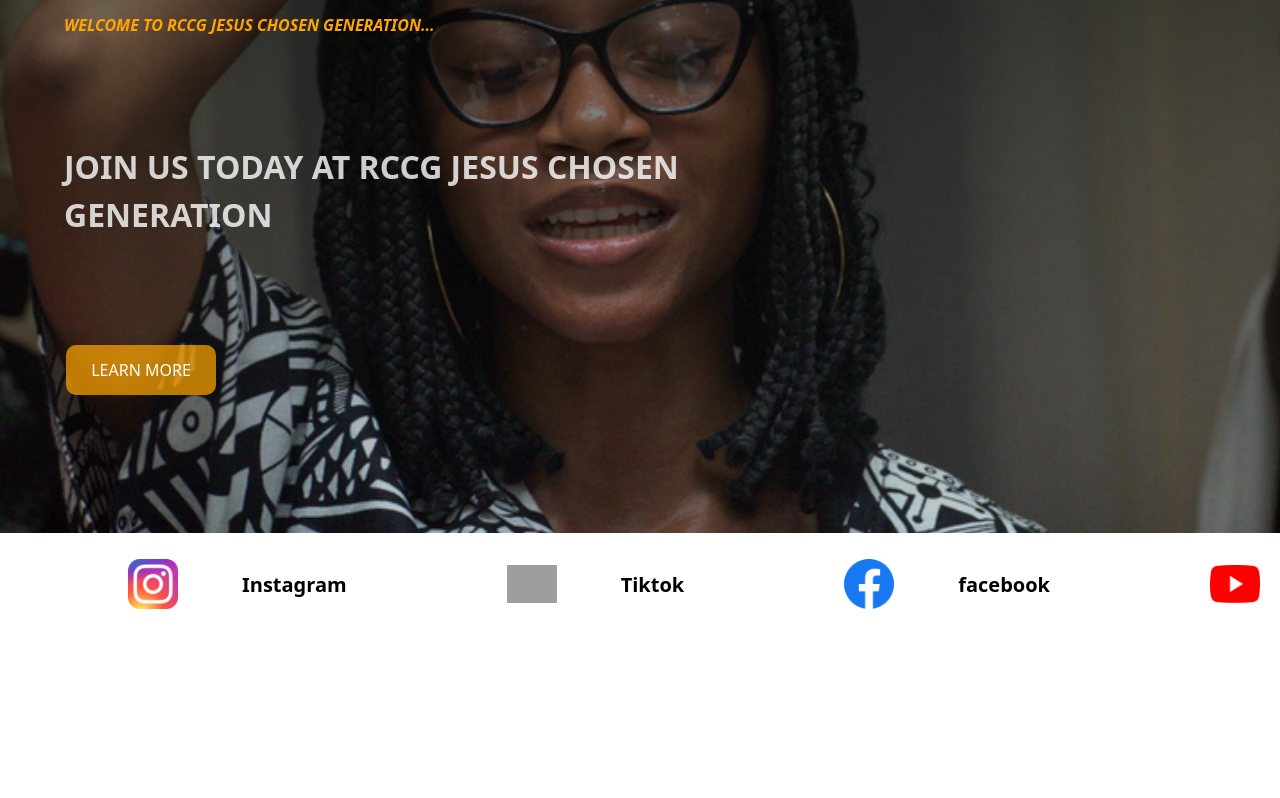
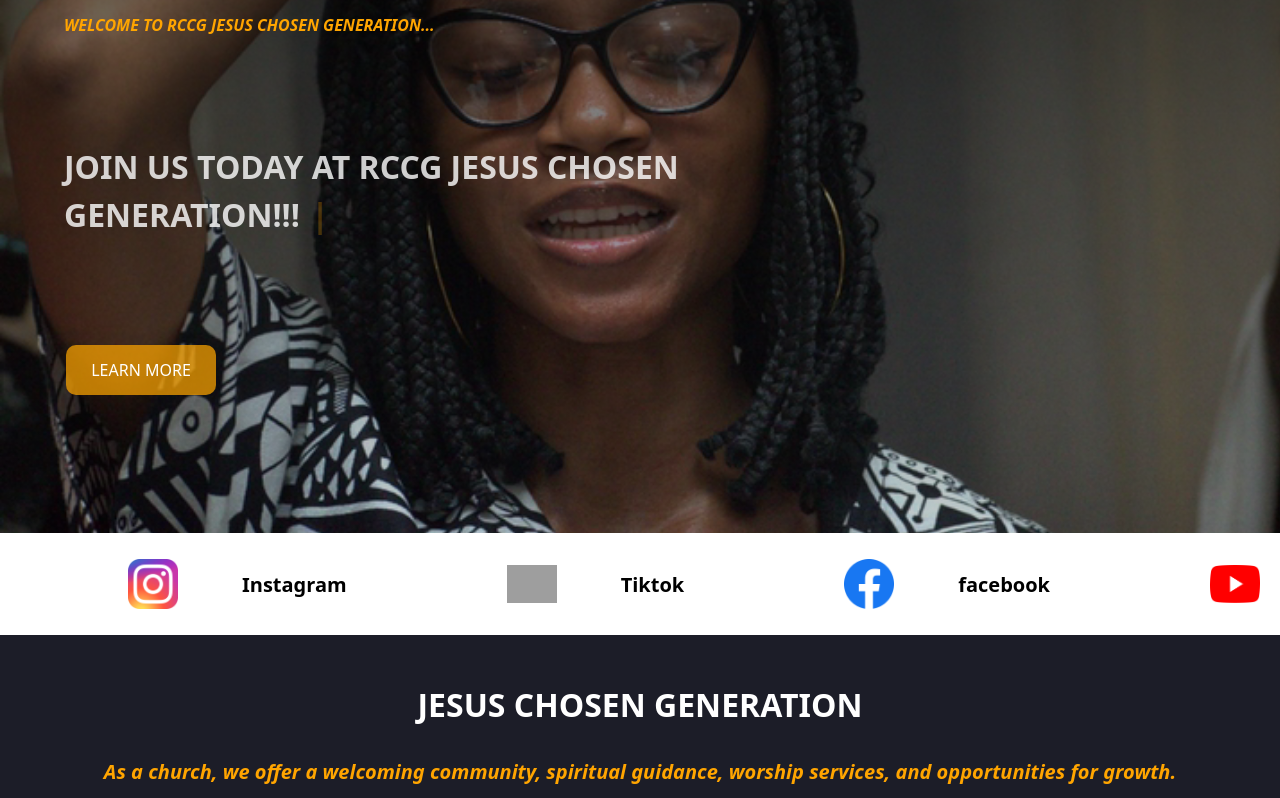
Before and after one commit to Stanley-mystery/FOOTBALL_WEB, a React (Vite) app in the folder client/: page / in a window 1280 px wide. Shown: the part 299-1097 px from the top of the page. Before the commit the page ends 934 px from the top, so only its background shows below. Built offline with nearby package versions, Linux system fonts and the light colour scheme; grey boxes are pictures that could not be loaded.

Commit message:
offer component

```diff
--- a/client/src/App.jsx
+++ b/client/src/App.jsx
@@ -3,12 +3,14 @@ import "./App.css";
 
 import Hero from "./components/hero/Hero";
 import SocialLinks from "./components/socialLinks/SocialLinks";
+import Offers from "./components/offers/Offers";
 
 const App = () => {
 	return (
 		<>
 			<Hero />
 			<SocialLinks />
+			<Offers />
 		</>
 	);
 };
--- /dev/null
+++ b/client/src/components/offers/Offers.css
@@ -0,0 +1,59 @@
+.Offers {
+	display: flex;
+	align-items: center;
+	flex-direction: column;
+	width: 100%;
+	gap: 2rem;
+	height: 110rem;
+	background-image: url("../../assets/blueBackgroung.png");
+}
+
+.Offers > :nth-child(1) {
+	text-transform: uppercase;
+	font-size: 2rem;
+	font-weight: bold;
+	margin-top: 3rem;
+	color: white;
+}
+.Offers > :nth-child(2) {
+	color: orange;
+	font-style: italic;
+	font-size: 20px;
+	font-weight: bold;
+}
+
+.container {
+	display: flex;
+	align-items: center;
+	justify-content: center;
+	gap: 5rem;
+	width: 100%;
+	height: 200rem;
+	margin-bottom: 10rem;
+}
+
+.container > :nth-child(2) > img {
+	width: 20rem;
+	height: 30rem;
+}
+.img-con {
+	display: flex;
+	flex-direction: column;
+	align-items: center;
+	justify-content: center;
+	gap: 1rem;
+	border-radius: 25px;
+	height: 30rem;
+}
+.img-con > span {
+	color: white;
+	font-size: 3rem;
+	font-weight: bold;
+}
+
+.img-con > :nth-child(1) {
+	width: 50rem;
+	border-radius: 25px;
+	height: 25rem;
+	cursor: pointer;
+}
--- /dev/null
+++ b/client/src/components/offers/Offers.jsx
@@ -0,0 +1,34 @@
+import React from "react";
+import "./Offers.css";
+import supervisionImg from "../../assets/collab.png";
+import worphipImg from "../../assets/worship.png";
+import membersImg from "../../assets/members.png";
+
+const Offers = () => {
+	return (
+		<div className="Offers">
+			<span> jesus chosen generation</span>
+			<span>
+				As a church, we offer a welcoming community, spiritual guidance, worship
+				services, and opportunities for growth.
+			</span>
+
+			<span className="img-con">
+				<img src={membersImg} alt="" />
+				<span>worships</span>
+			</span>
+
+			<span className="img-con">
+				<img src={worphipImg} alt="" />
+				<span>prayers</span>
+			</span>
+
+			<span className="img-con">
+				<img src={supervisionImg} alt="" />
+				<span>teachings</span>
+			</span>
+		</div>
+	);
+};
+
+export default Offers;
--- a/client/src/components/socialLinks/SocialLinks.jsx
+++ b/client/src/components/socialLinks/SocialLinks.jsx
@@ -32,5 +32,3 @@ const SocialLinks = () => {
 };
 
 export default SocialLinks;
-
-// #6592e6;
```
Also changed, not shown: client/src/assets/Home 2 (1).png (added).
